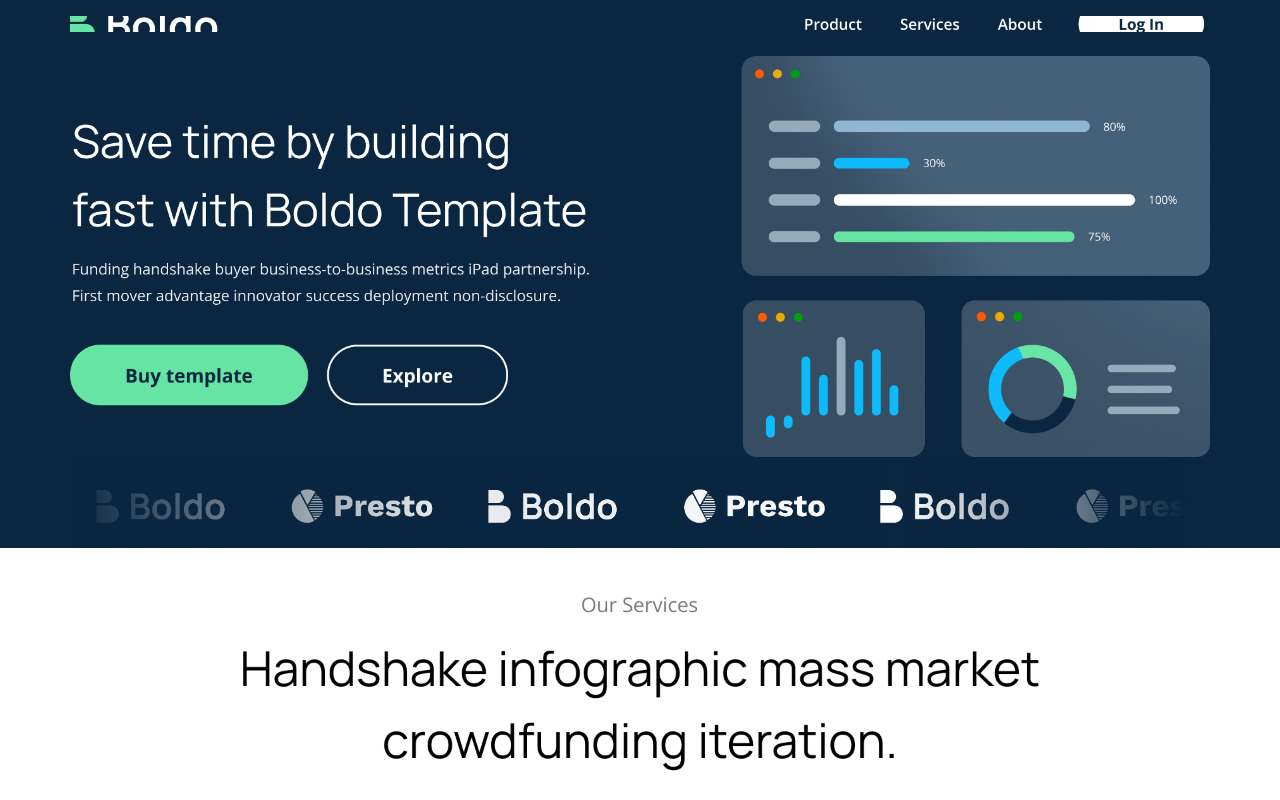
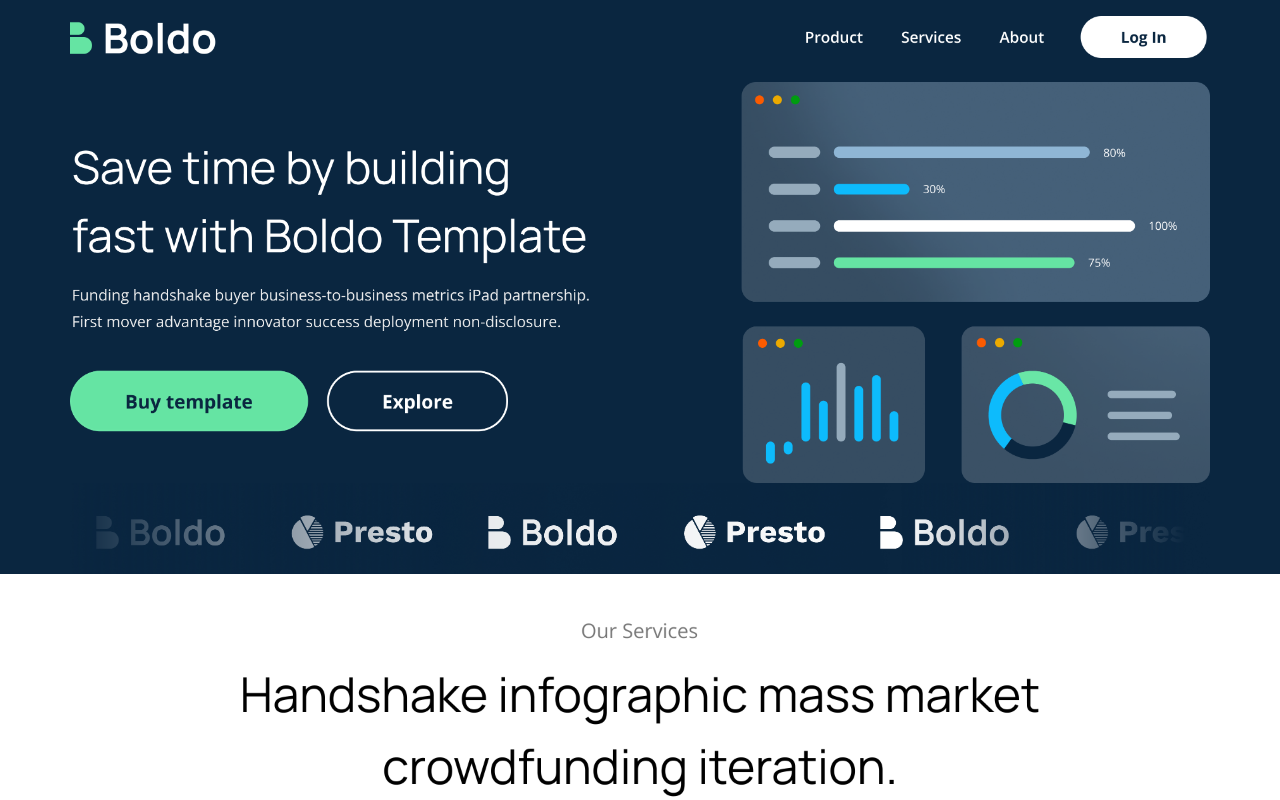
Before and after one commit to clifford-ghostwriter/tonic-technologies, a React (Create React App) app: page / in a window 1280 px wide. Shown: the top 800 px of the page. Built offline with nearby package versions, Linux system fonts and the light colour scheme.

Commit message:
nav update

```diff
--- a/src/SharedComponents/Nav.js
+++ b/src/SharedComponents/Nav.js
@@ -19,7 +19,7 @@ const Wrapper = styled.nav`
     background-repeat: no-repeat;
     background-size: cover;
     background-position: center;
-    height: 16px;
+    height: 42px;
   }
 `;
 export default Nav;
```
